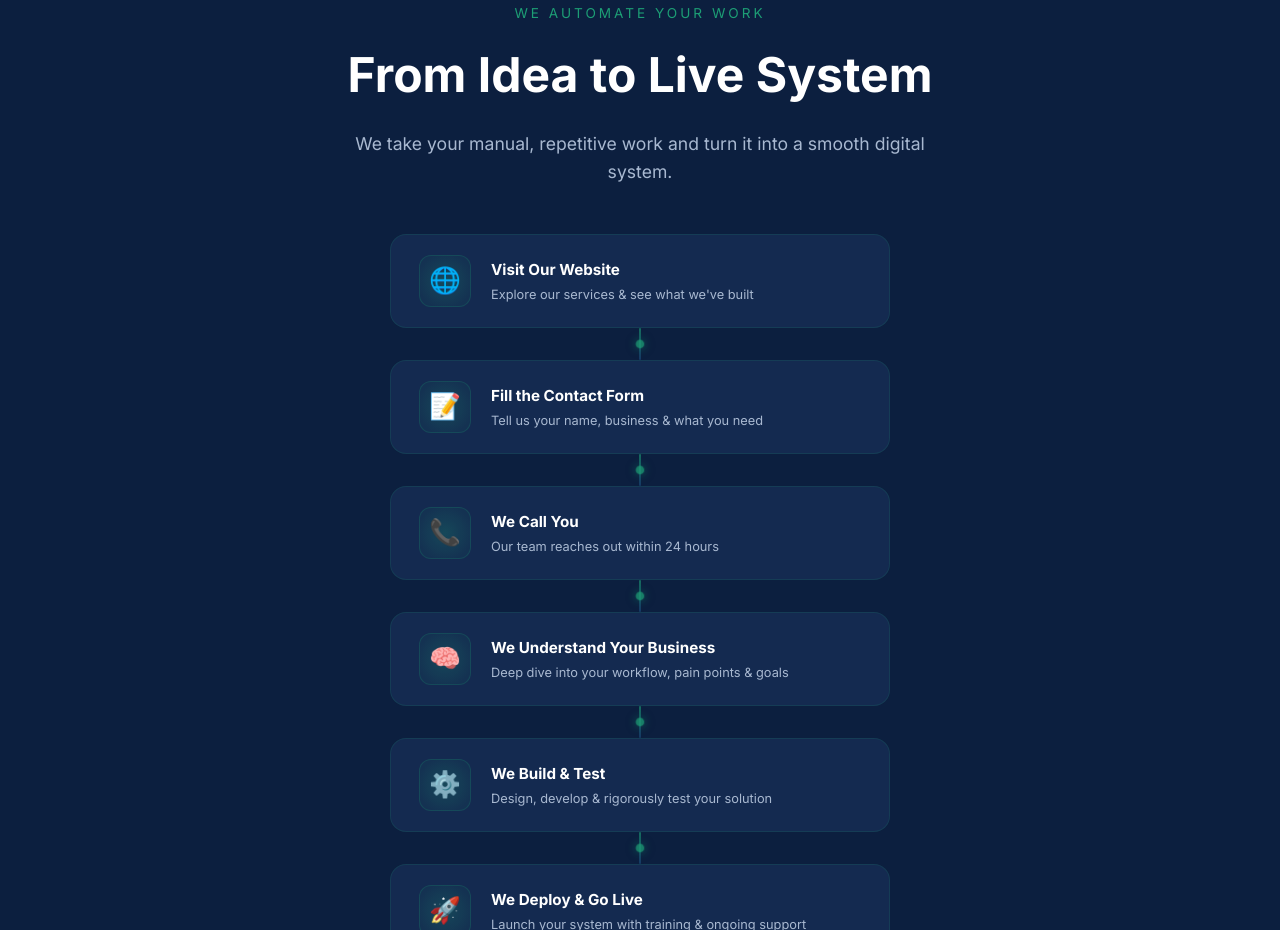
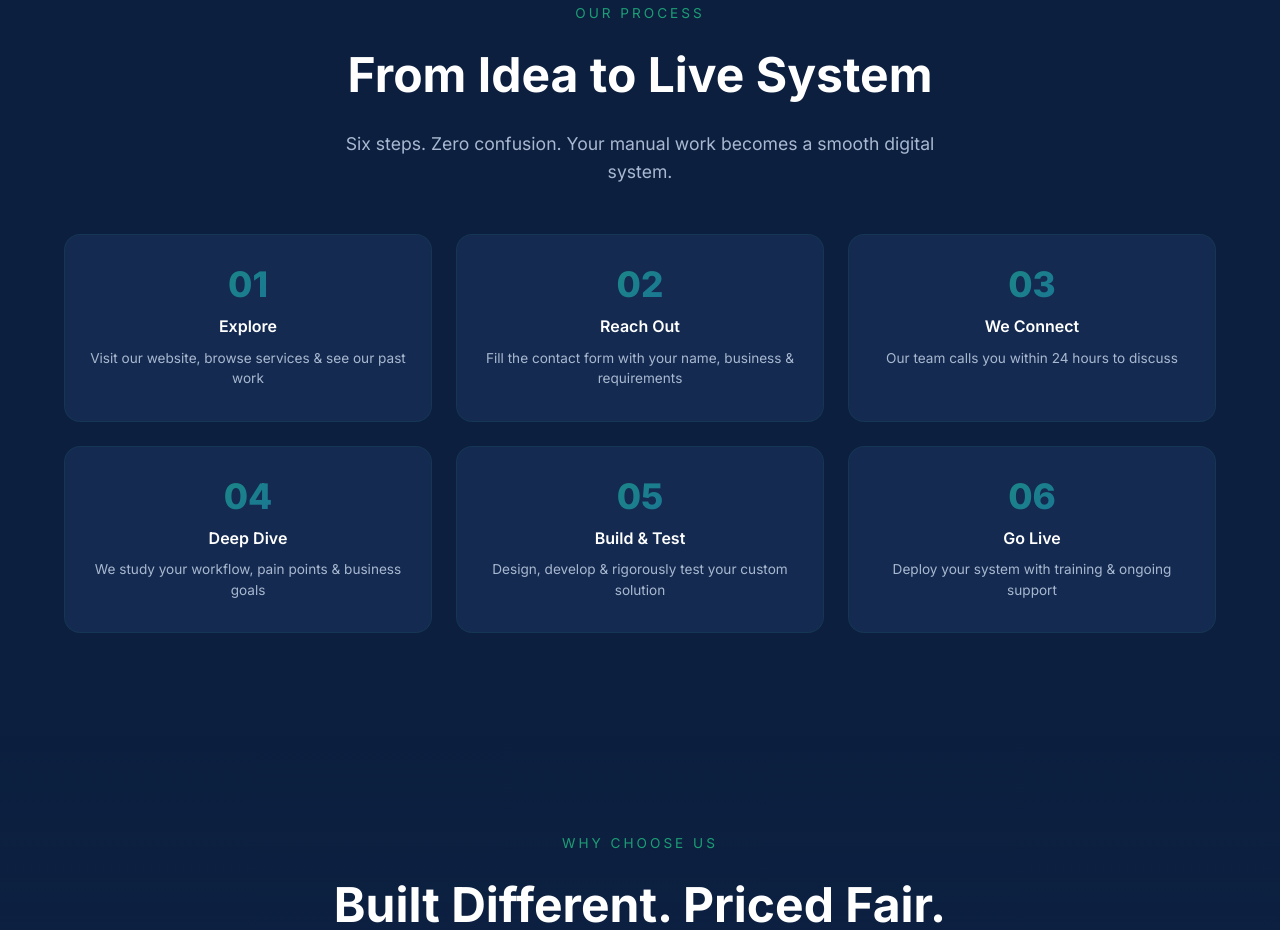
Before and after one commit to management-systems/Main-website, a website with bundled scripts: page frontend/index.html in a window 1280 px wide. Shown: the part 1870-2800 px from the top of the page. Built offline with nearby package versions, Linux system fonts and the light colour scheme.

Commit message:
feat: redesign pipeline section - professional numbered grid layout, removed emoji steps

```diff
--- a/frontend/css/base.css
+++ b/frontend/css/base.css
@@ -144,123 +144,57 @@ img { max-width: 100%; display: block; }
   .container { padding: 0 16px; }
 }
 
-/* Automation Pipeline - AI Network Style */
-.automation-pipeline {
-  display: flex;
-  flex-direction: column;
-  align-items: center;
+/* Pipeline Grid - Professional Steps */
+.pipeline-grid {
+  display: grid;
+  grid-template-columns: repeat(3, 1fr);
+  gap: 24px;
   margin-top: 48px;
-  gap: 0;
+}
+
+.pipeline-card {
+  background: var(--bg-card);
+  border: 1px solid rgba(29,158,117,0.1);
+  border-radius: 16px;
+  padding: 32px 24px;
+  text-align: center;
+  transition: all 0.3s ease;
   position: relative;
 }
 
-.pipe-step {
-  display: flex;
-  align-items: center;
-  gap: 20px;
-  background: var(--bg-card);
-  border: 1px solid rgba(29,158,117,0.15);
-  border-radius: 16px;
-  padding: 20px 28px;
-  width: 100%;
-  max-width: 500px;
-  transition: all 0.4s ease;
-  position: relative;
-  z-index: 2;
+.pipeline-card:hover {
+  transform: translateY(-4px);
+  border-color: rgba(29,158,117,0.4);
+  box-shadow: 0 12px 40px rgba(29,158,117,0.12);
 }
 
-.pipe-step::before {
-  content: '';
-  position: absolute;
-  inset: -1px;
-  border-radius: 16px;
-  padding: 1px;
-  background: linear-gradient(135deg, rgba(29,158,117,0.4), rgba(55,138,221,0.2), transparent);
-  -webkit-mask: linear-gradient(#fff 0 0) content-box, linear-gradient(#fff 0 0);
-  -webkit-mask-composite: xor;
-  mask-composite: exclude;
-  opacity: 0;
-  transition: opacity 0.4s;
+.pipeline-num {
+  font-size: 2.2rem;
+  font-weight: 800;
+  background: linear-gradient(135deg, var(--color-accent), var(--color-primary));
+  -webkit-background-clip: text;
+  -webkit-text-fill-color: transparent;
+  background-clip: text;
+  margin-bottom: 12px;
+  line-height: 1;
 }
 
-.pipe-step:hover::before { opacity: 1; }
-
-.pipe-step:hover {
-  transform: translateY(-3px);
-  box-shadow: 0 8px 32px rgba(29,158,117,0.15), 0 0 20px rgba(29,158,117,0.05);
-  border-color: rgba(29,158,117,0.3);
+.pipeline-card h4 {
+  font-size: 1rem;
+  font-weight: 600;
+  color: var(--color-white);
+  margin-bottom: 8px;
 }
 
-.pipe-icon {
-  font-size: 1.6rem;
-  min-width: 52px;
-  height: 52px;
-  display: flex;
-  align-items: center;
-  justify-content: center;
-  background: rgba(29,158,117,0.08);
-  border: 1px solid rgba(29,158,117,0.2);
-  border-radius: 12px;
-  position: relative;
+.pipeline-card p {
+  font-size: 0.85rem;
+  color: var(--color-gray);
+  line-height: 1.5;
 }
 
-.pipe-icon::after {
-  content: '';
-  position: absolute;
-  inset: -3px;
-  border-radius: 14px;
-  background: radial-gradient(circle, rgba(29,158,117,0.2) 0%, transparent 70%);
-  z-index: -1;
+@media (max-width: 768px) {
+  .pipeline-grid {
+    grid-template-columns: 1fr;
+    gap: 16px;
+  }
 }
-
-.pipe-content h4 {
-  font-size: 0.95rem;
-  color: var(--color-white);
-  margin-bottom: 3px;
-}
-
-.pipe-content p {
-  font-size: 0.8rem;
-  color: var(--color-gray);
-  line-height: 1.4;
-}
-
-.pipe-wire {
-  width: 2px;
-  height: 32px;
-  position: relative;
-  display: flex;
-  align-items: center;
-  justify-content: center;
-}
-
-.pipe-wire::before {
-  content: '';
-  position: absolute;
-  width: 2px;
-  height: 100%;
-  background: linear-gradient(to bottom, var(--color-accent), rgba(55,138,221,0.4));
-  border-radius: 2px;
-  animation: wirePulse 2s ease-in-out infinite;
-}
-
-.pipe-wire::after {
-  content: '';
-  position: absolute;
-  width: 8px;
-  height: 8px;
-  background: var(--color-accent);
-  border-radius: 50%;
-  box-shadow: 0 0 8px rgba(29,158,117,0.6), 0 0 16px rgba(29,158,117,0.3);
-  animation: nodePulse 2s ease-in-out infinite;
-}
-
-@keyframes wirePulse {
-  0%, 100% { opacity: 0.5; }
-  50% { opacity: 1; }
-}
-
-@keyframes nodePulse {
-  0%, 100% { transform: scale(1); opacity: 0.7; }
-  50% { transform: scale(1.3); opacity: 1; }
-}
--- a/frontend/index.html
+++ b/frontend/index.html
@@ -166,22 +166,41 @@
   <section class="section" id="how-we-work">
     <div class="container">
       <div class="fade-in" style="text-align:center;">
-        <p class="section-label">We Automate Your Work</p>
+        <p class="section-label">Our Process</p>
         <h2 class="section-title">From Idea to Live System</h2>
-        <p class="section-subtitle" style="margin:0 auto;">We take your manual, repetitive work and turn it into a smooth digital system.</p>
+        <p class="section-subtitle" style="margin:0 auto;">Six steps. Zero confusion. Your manual work becomes a smooth digital system.</p>
       </div>
-      <div class="automation-pipeline fade-in">
-        <div class="pipe-step"><div class="pipe-icon">🌐</div><div class="pipe-content"><h4>Visit Our Website</h4><p>Explore our services & see what we've built</p></div></div>
-        <div class="pipe-wire"></div>
-        <div class="pipe-step"><div class="pipe-icon">📝</div><div class="pipe-content"><h4>Fill the Contact Form</h4><p>Tell us your name, business & what you need</p></div></div>
-        <div class="pipe-wire"></div>
-        <div class="pipe-step"><div class="pipe-icon">📞</div><div class="pipe-content"><h4>We Call You</h4><p>Our team reaches out within 24 hours</p></div></div>
-        <div class="pipe-wire"></div>
-        <div class="pipe-step"><div class="pipe-icon">🧠</div><div class="pipe-content"><h4>We Understand Your Business</h4><p>Deep dive into your workflow, pain points & goals</p></div></div>
-        <div class="pipe-wire"></div>
-        <div class="pipe-step"><div class="pipe-icon">⚙️</div><div class="pipe-content"><h4>We Build & Test</h4><p>Design, develop & rigorously test your solution</p></div></div>
-        <div class="pipe-wire"></div>
-        <div class="pipe-step"><div class="pipe-icon">🚀</div><div class="pipe-content"><h4>We Deploy & Go Live</h4><p>Launch your system with training & ongoing support</p></div></div>
+      <div class="pipeline-grid fade-in">
+        <div class="pipeline-card">
+          <div class="pipeline-num">01</div>
+          <h4>Explore</h4>
+          <p>Visit our website, browse services & see our past work</p>
+        </div>
+        <div class="pipeline-card">
+          <div class="pipeline-num">02</div>
+          <h4>Reach Out</h4>
+          <p>Fill the contact form with your name, business & requirements</p>
+        </div>
+        <div class="pipeline-card">
+          <div class="pipeline-num">03</div>
+          <h4>We Connect</h4>
+          <p>Our team calls you within 24 hours to discuss</p>
+        </div>
+        <div class="pipeline-card">
+          <div class="pipeline-num">04</div>
+          <h4>Deep Dive</h4>
+          <p>We study your workflow, pain points & business goals</p>
+        </div>
+        <div class="pipeline-card">
+          <div class="pipeline-num">05</div>
+          <h4>Build & Test</h4>
+          <p>Design, develop & rigorously test your custom solution</p>
+        </div>
+        <div class="pipeline-card">
+          <div class="pipeline-num">06</div>
+          <h4>Go Live</h4>
+          <p>Deploy your system with training & ongoing support</p>
+        </div>
       </div>
     </div>
   </section>
```
Also changed, not shown: frontend/services.html (+33 -13 lines).
